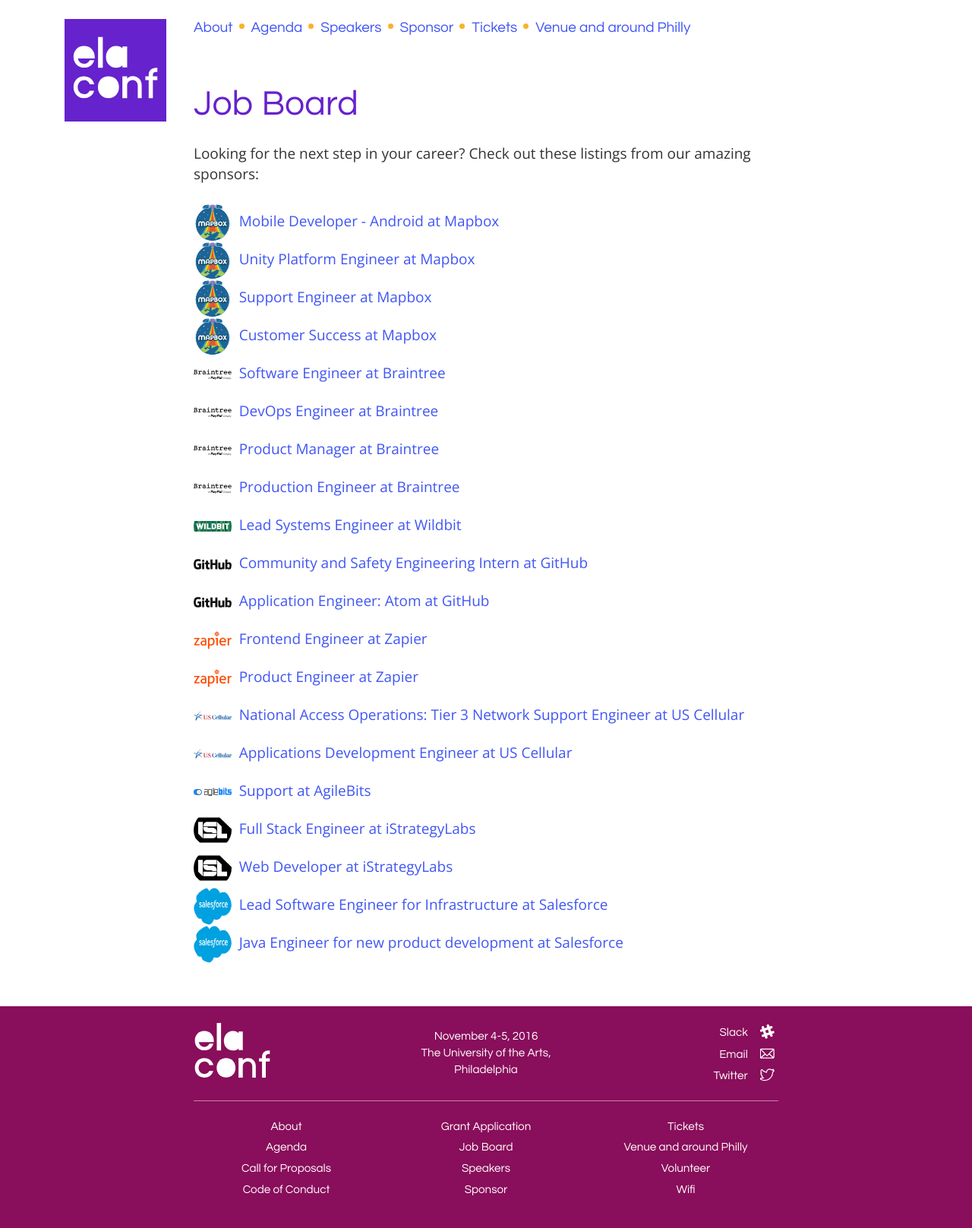
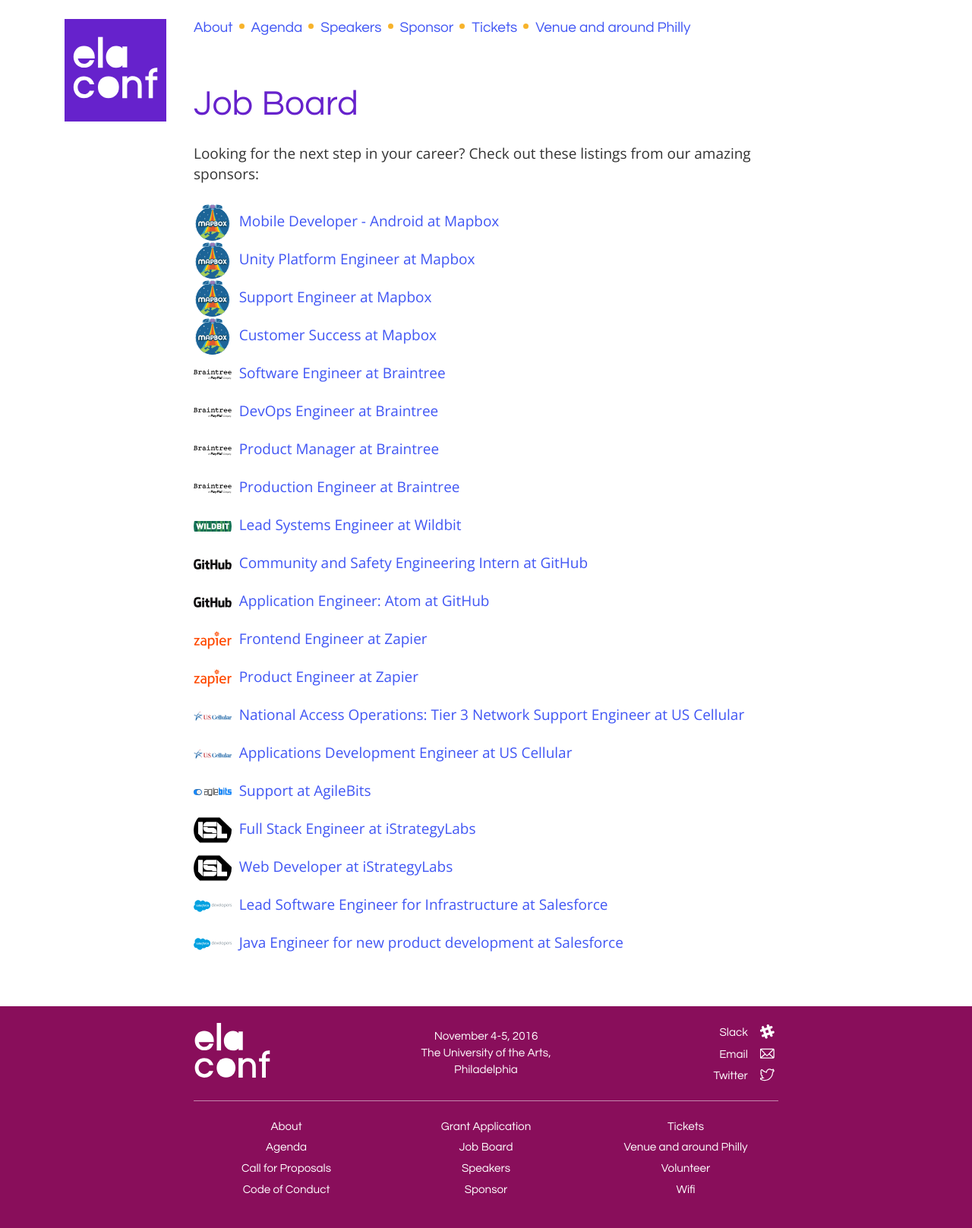
Before and after one commit to elaconf/elaconf.github.io, a Jekyll site: the page built from jobs/index.md, in a window 1280 px wide. Shown: the whole page at 76% size. Built offline with Jekyll 4.4.1, drawn with Linux system fonts in a browser that asks for light colours.

Commit message:
updates salesforce info

```diff
--- a/_data/sponsors.yml
+++ b/_data/sponsors.yml
@@ -120,6 +120,6 @@
 
 - name: Salesforce
   site: https://developer.salesforce.com/en/
-  image: salesforce.png
+  image: salesforce.svg
   level: Community builder
   twitter: salesforce
```
Also changed, not shown: images/sponsors/salesforce.png (deleted), images/sponsors/salesforce.svg.
